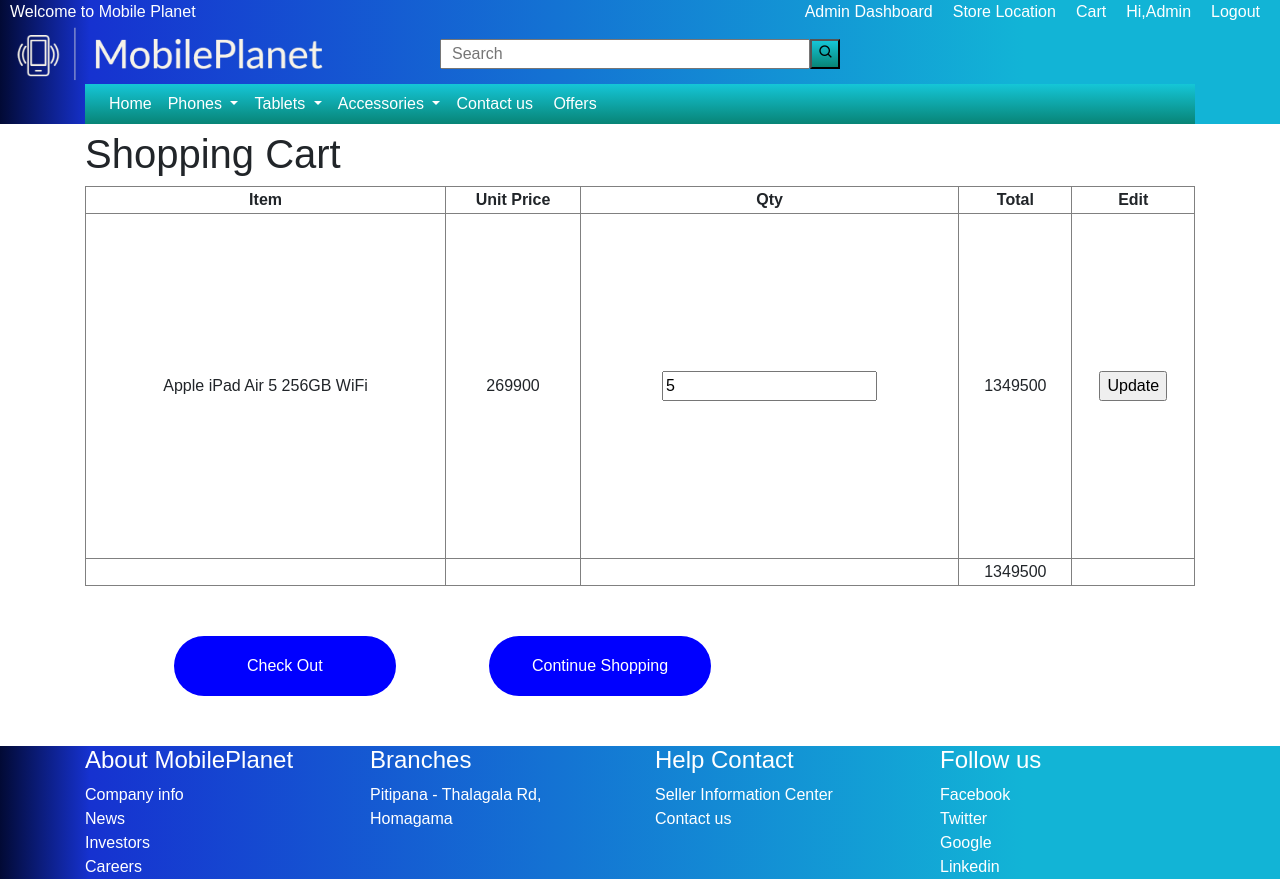
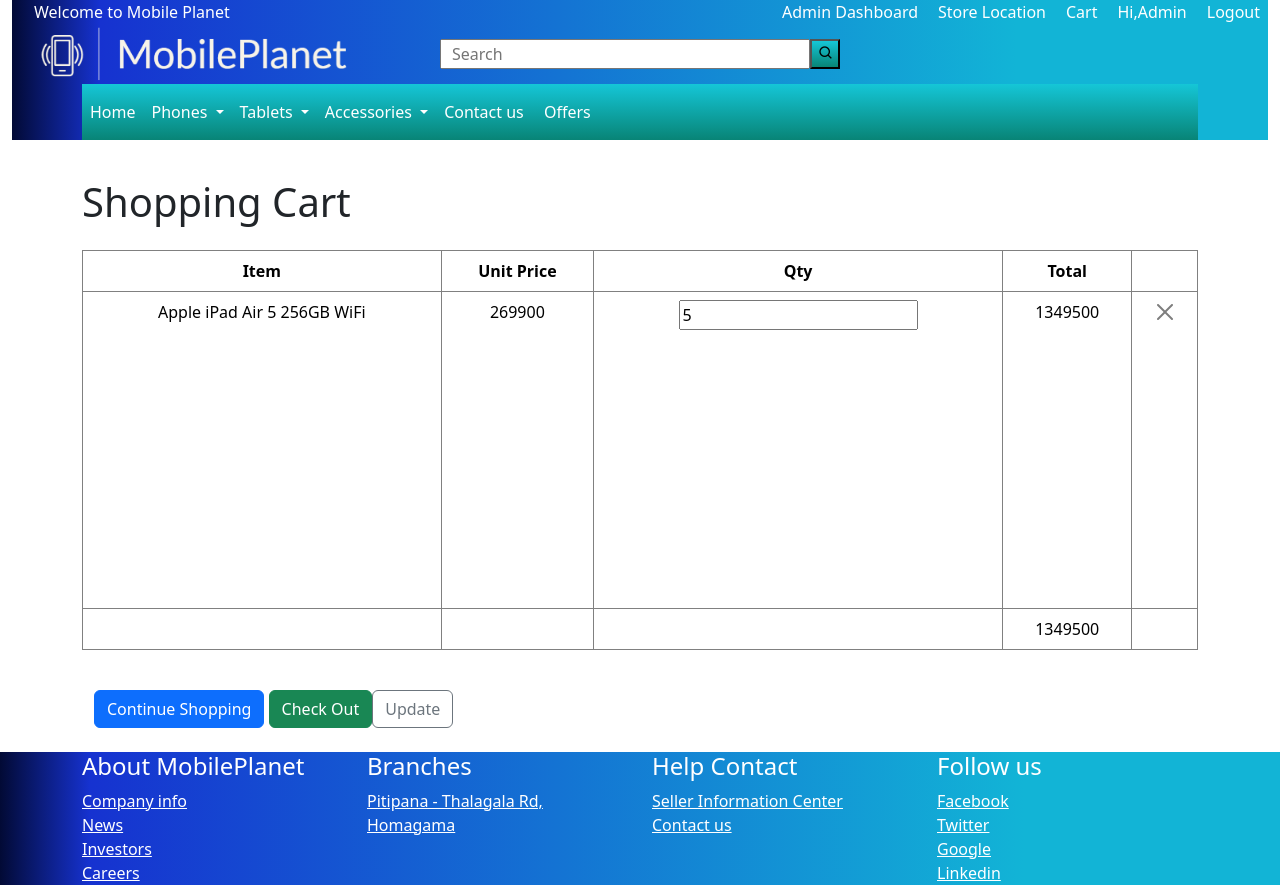
Before and after one commit to AAHSithuruwan/SF-Group-Project, a PHP site: page /cart.php in a window 1280 px wide. Run offline with PHP 8.4, Linux system fonts and the light colour scheme; a user stored in the database is signed in; data comes from the database, SQL or seed files in the repository.

Commit message:
Update cart.php

```diff
--- a/cart.php
+++ b/cart.php
@@ -1,24 +1,23 @@
-
 <!DOCTYPE html>
 <html lang="en">
 <head>
     <meta charset="UTF-8">
     <meta name="viewport" content="width=device-width, initial-scale=1.0">
-    <title>My Cart-MobilePanet</title>
+    <title>My Cart - MobilePanet</title>
     <link rel="icon" href="assets/favicon-32x32.png" type="image/png">
-
-
     <link href="css/bootstrap-4.4.1.css" rel="stylesheet">
     <link href="css/headerAndFooter.css" rel="stylesheet" type="text/css">
     <link href="css/cart.css" rel="stylesheet" type="text/css">
     <link href='https://unpkg.com/boxicons@2.1.4/css/boxicons.min.css' rel='stylesheet'>
+
+    <link href="https://cdn.jsdelivr.net/npm/bootstrap@5.3.3/dist/css/bootstrap.min.css" rel="stylesheet">
 </head>
 <body>
-    <?php include_once 'header.php';?>
+    <?php include_once 'header.php'; ?>
+
     <div class="content-wrapper">
-
-                    <div class="container">
-                <h1>Shopping Cart</h1>
+        <div class="container mt-5">
+            <h1 class="my-4">Shopping Cart</h1>
         </div>
 
         <div class="container">
@@ -26,77 +25,113 @@
                 <!-- Cart items will be dynamically added here using JavaScript -->
                 <form action="purchase.php" method="post">
                     <div class="carttable">
+                        <?php
 
-                    <table>
+                        // Check whether the session is set or not
+                        if (isset($_SESSION['log_name'])) {
+                            include_once 'includes/dbConn.inc.php';
+                            $cwIdSql = "SELECT cwId FROM cartwishlist WHERE userId = " . $_SESSION['log_id'];
+                            $cwIdSqlResult = mysqli_query($conn, $cwIdSql);
+                            $cwId = mysqli_fetch_assoc($cwIdSqlResult);
+                            // set the session variable
+                            $_SESSION['cwId'] = $cwId['cwId'];
+                            $query = "SELECT itemId, cartQuantity FROM itemcartwishlist WHERE cwId = " . $cwId['cwId'] . " AND cart = 1";
+                            $queryResult = mysqli_query($conn, $query);
+                            $totalAmount = 0;
+
+                            if(mysqli_num_rows($queryResult) > 0){
+                                echo '
+                                <table class="table table-hover">
                                     <thead>
                                         <th>Item</th>
                                         <th>Unit Price</th>
                                         <th>Qty</th>
                                         <th>Total</th>
-                            <th>Edit</th>
+                                        <th></th>
                                     </thead>
                                     <tbody>
+                                ';
 
-                            <?php
-                                include_once 'includes/dbConn.inc.php';
-                                $cwIdSql = "select cwId from cartwishlist where userId =".$_SESSION['log_id'];
-                                $cwIdSqlResult = mysqli_query($conn,$cwIdSql);
-                                $cwId = mysqli_fetch_assoc($cwIdSqlResult);
-                                $query = "select itemId,cartQuantity from itemcartwishlist where cwId = ".$cwId['cwId']." and cart = 1";
-                                $queryResult =mysqli_query($conn,$query);
-                                $totalAmount=0;
-                                while($record = mysqli_fetch_assoc($queryResult)){
-                                    $itemDetSql = "select itemName,sellingPrice from item where itemId =".$record['itemId'];
-                                    $itemDetSqlResult = mysqli_query($conn,$itemDetSql);
-                                    if($itemDet = mysqli_fetch_assoc($itemDetSqlResult)){
+                                while ($record = mysqli_fetch_assoc($queryResult)) {
+                                    if ($record == 0) {
+                                        echo '<tr><td colspan="5">Please login to view your cart</td></tr>';
+                                        continue;
+                                    }
+
+                                    $itemDetSql = "SELECT itemName, sellingPrice FROM item WHERE itemId = " . $record['itemId'];
+                                    $itemDetSqlResult = mysqli_query($conn, $itemDetSql);
+
+                                    if ($itemDet = mysqli_fetch_assoc($itemDetSqlResult)) {
                                         echo '
-                                        <input type="hidden" name="item-id" value="'.$record['itemId'].'">
-                                        <input type="hidden" name="cw-id" value="'.$cwId['cwId'].'">
+                                        <input type="hidden" name="item-id" value="' . $record['itemId'] . '">
+                                        <input type="hidden" name="cw-id" value="' . $cwId['cwId'] . '">
                                         <tr>
-                                                <td>'.$itemDet["itemName"].'</td>
-                                                <td>'.$itemDet["sellingPrice"].'</td>
-                                                <td><input type="text" name="qty" value="'.$record["cartQuantity"].'"></td>
-                                                <td>'.$itemDet["sellingPrice"]*$record["cartQuantity"].'</td>
-                                                <td><input  type="submit" value="Update" formaction="cart-update.php"></td>
+                                            <td>' . $itemDet["itemName"] . '</td>
+                                            <td>' . $itemDet["sellingPrice"] . '</td>
+                                            <td><input type="text" class="qty-input" name="qty[' . $record['itemId'] . ']" value="' . $record["cartQuantity"] . '"></td>
+                                            <td>' . $itemDet["sellingPrice"] * $record["cartQuantity"] . '</td>
+                                            <td>
+                                                <button type="submit" name="remove" formaction="Cart-Update-Query.php?itemId='.$record['itemId'].'" class="btn-close" aria-label="Close"></button>
+                                                <input type="hidden" name="itemIds[]" value="' . $record['itemId'] . '">
+                                            </td>
                                         </tr>
-
                                         ';
-                                       $totalAmount += $itemDet["sellingPrice"]*$record["cartQuantity"];
+                                        $totalAmount += $itemDet["sellingPrice"] * $record["cartQuantity"];
                                     }
                                 }
                                 echo '
-                                    <input type="hidden" name="total-amount" value="'.$totalAmount.'">
+                                    <input type="hidden" name="total-amount" value="' . $totalAmount . '">
                                     <input type="hidden" name="discount" value="0">
                                     <tfoot>
                                         <tr>
                                             <td></td>
                                             <td></td>
                                             <td></td>
-                                            <td>'.$totalAmount.'</td>
+                                            <td id="total-amount" class="text">' . $totalAmount . '</td>
                                         </tr>
                                     </tfoot>
+                                    </tbody>
+                                </table>
+                                <div class="container">
                                 ';
+                            }else{
+                                echo '<div class="alert alert-warning" role="alert">Your cart is empty!</div>';
+                            }
+                        } else {
+                            echo 'Please sign in to view your cart </div>';
+                        }
                         ?>
-                        </tbody>
 
-                    </table>
-
-
-                </div>
-                <button type="submit" name="cont-Shopping" class="buttons">Check Out</button>
-                <button type="submit" name="update" formaction="index.php" class="buttons">Continue Shopping</button>
+                    <button type="submit" name="update" formaction="index.php" class="btn btn-primary my-4">Continue Shopping</button>
+                    <?php
+                        if (isset($_SESSION['log_name'])) {
+                            if ($queryResult) {
+                                // Get the number of fetched rows
+                                $numRows = mysqli_num_rows($queryResult);
+                                if ($numRows > 0) {
+                                    //checkout button
+                                    echo '<button type="submit" name="cont-Shopping" class="btn btn-success my-4">Check Out</button>';
+                                    echo '<button type="submit" name="update" id="cart-update-btn" formaction="Cart-Update-Query.php" class="btn btn-outline-secondary my-4">Update</button>';
+                                }
+                            }
+                            //checkout button
+                        }else{
+                            // login button
+                            echo '<button type="submit" name="login" formaction="signin.php" class="btn btn-success my-4">Login</button>';
+                        }
+                        echo '</div>';
+                    ?>
                 </form>
             </div>
-
-
-
         </div>
     </div>
-    <?php include_once 'footer.php';?>
-        <script src="js/jquery-3.4.1.min.js"></script>
 
-    <!-- Include all compiled plugins (below), or include individual files as needed -->
+    <?php include_once 'footer.php'; ?>
+
+    <!-- <script src="js/jquery-3.4.1.min.js"></script>
     <script src="js/popper.min.js"></script>
-    <script src="js/bootstrap-4.4.1.js"></script>
+    <script src="js/bootstrap-4.4.1.js"></script> -->
+    <script src="https://cdn.jsdelivr.net/npm/bootstrap@5.3.3/dist/js/bootstrap.bundle.min.js"></script>
+
 </body>
 </html>
```
Lines whose indentation alone changed are shown as unchanged.
